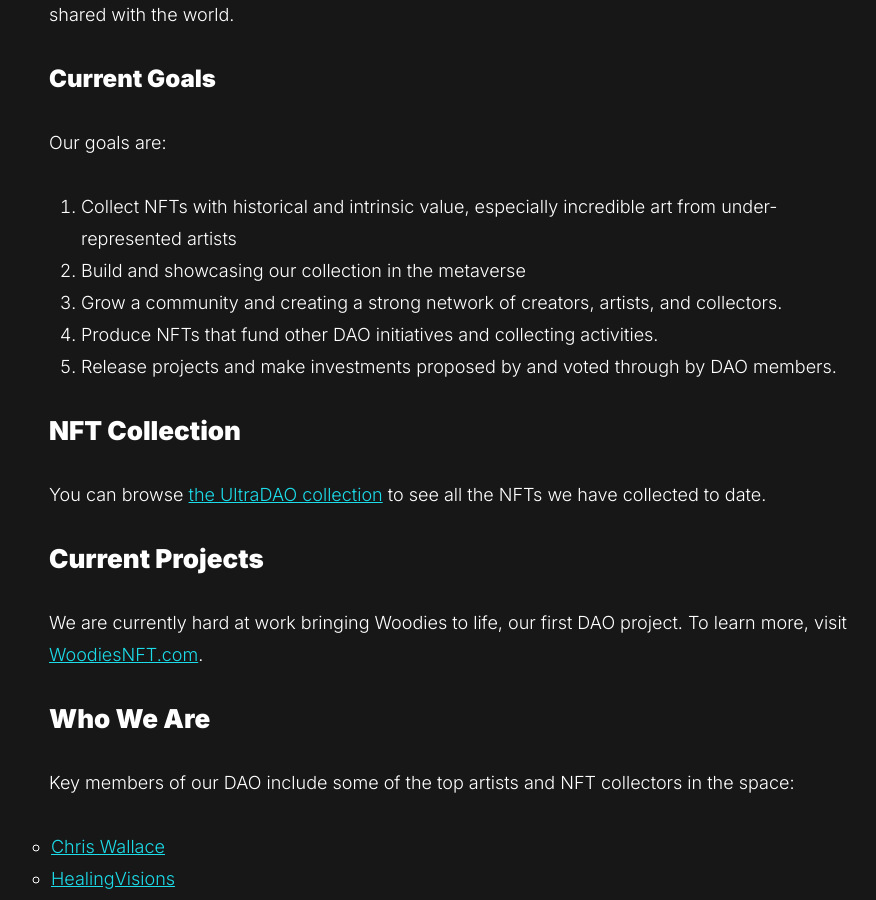
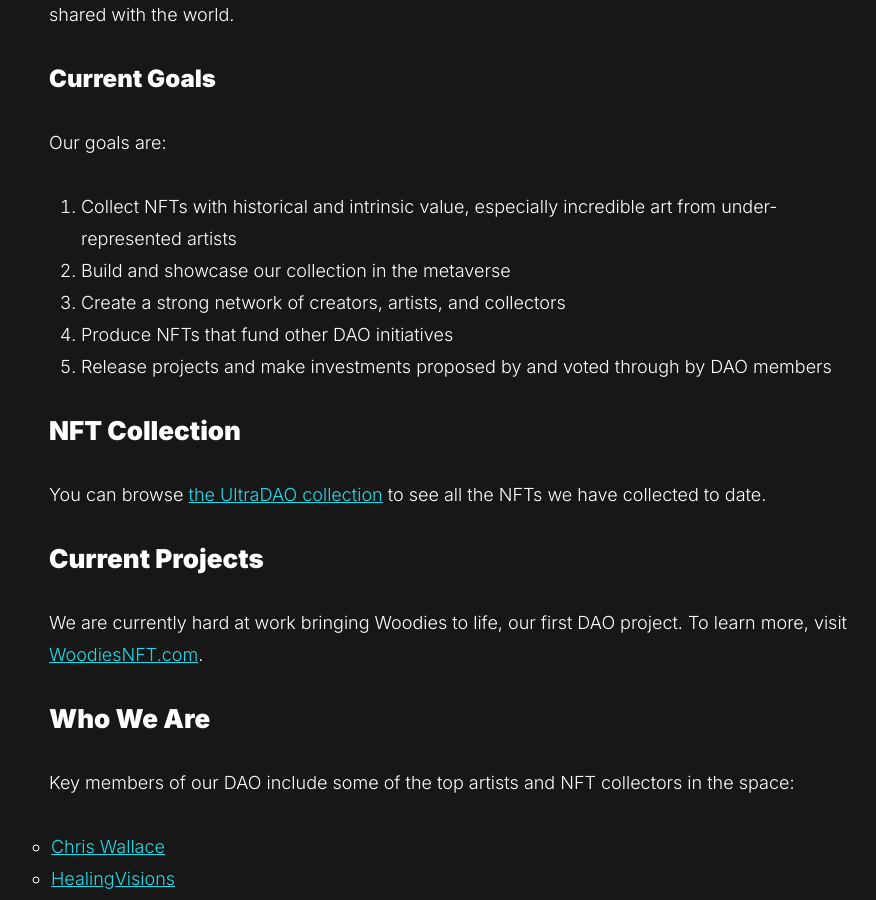
Before and after one commit to chriswallace/UltraDAO, a Jekyll site: the page built from index.md, in a window 1280 px wide and 900 px high, scrolled down 481 px. Shown: the whole window, without its empty margins (191-1067 px from the left). Built offline with Jekyll 4.4.1, drawn with Linux system fonts in a browser that asks for light colours.

Commit message:
Update content again

```diff
--- a/index.md
+++ b/index.md
@@ -19,10 +19,10 @@
 Our goals are:
 
 1. Collect NFTs with historical and intrinsic value, especially incredible art from under-represented artists
-2. Build and showcasing our collection in the metaverse
-3. Grow a community and creating a strong network of creators, artists, and collectors.
-4. Produce NFTs that fund other DAO initiatives and collecting activities.
-5. Release projects and make investments proposed by and voted through by DAO members.
+2. Build and showcase our collection in the metaverse
+3. Create a strong network of creators, artists, and collectors
+4. Produce NFTs that fund other DAO initiatives
+5. Release projects and make investments proposed by and voted through by DAO members
 
 ## NFT Collection
 
```
